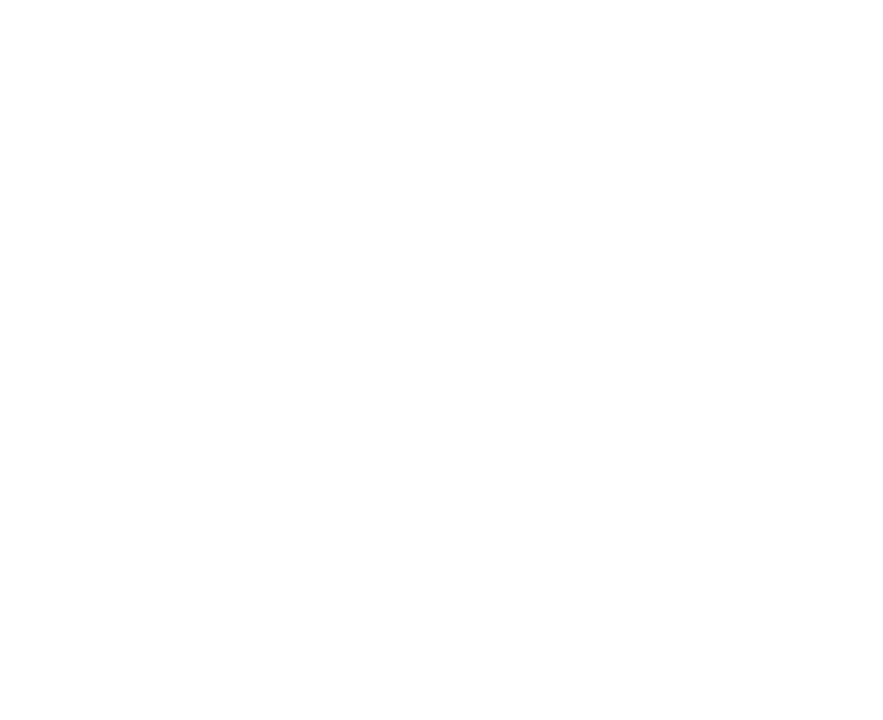
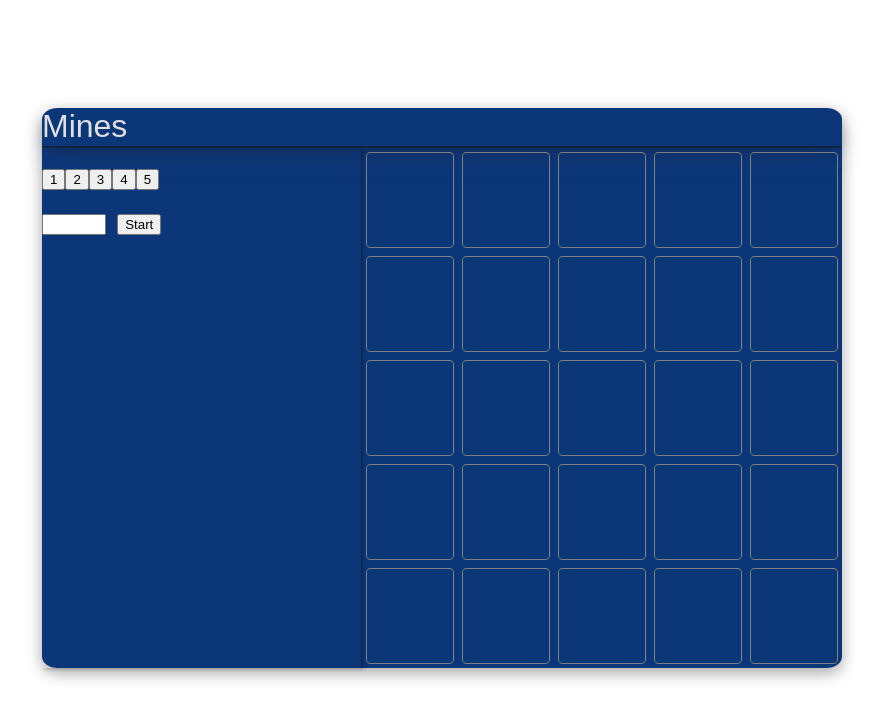
Before and after one commit to D1ddy/CoinFlipperAndMinesGame-Svelte, a SvelteKit app: page /mines in a window 1280 px wide. Shown: the top 720 px of the page, without its empty margins (198-1081 px from the left). Built offline with nearby package versions, Linux system fonts and the light colour scheme.

Commit message:
Added mines
Need to style it 🚑, and finish some logic

```diff
--- a/src/routes/coinFlip/body.svelte
+++ b/src/routes/coinFlip/body.svelte
@@ -97,6 +97,7 @@
     }
 
 </style>
+<title>Flip a Coin</title>
 <main>
     <div id = "mainContainer" transition:fade={{duration:1000}}>
         <div id="coin" bind:this={divElement}>
--- a/src/routes/main/body.svelte
+++ b/src/routes/main/body.svelte
@@ -45,6 +45,7 @@
         color: #E0E0E0;
     }
 </style>
+<title>Main</title>
 <main>
     <div id="games" transition:fly={{y:100, duration:1000}}>
         <div id="grid">
--- a/src/routes/mines/+page.svelte
+++ b/src/routes/mines/+page.svelte
@@ -0,0 +1,4 @@
+<script lang="ts">
+    import Body from './body.svelte'
+</script>
+<Body />
--- /dev/null
+++ b/src/routes/mines/body.svelte
@@ -0,0 +1,172 @@
+<script lang="ts">
+    class Polje{
+                bomb: boolean;
+                id:number;
+                constructor(bomb:boolean,id:number){
+                    this.bomb = bomb,
+                    this.id = id
+                }
+    }
+
+    let bombButtons:Array<string>= ['1','2','3','4','5'];
+    let numberOfBombs:number = $state(0);
+    let money:number = $state(100);
+    let inputMoney:any = $state(0);
+    let table:any = [];
+    let div:any = $state();
+    let finish:boolean = $state(false);
+    let gameInProgress:boolean = $state(false);
+    function makeTable(){
+    let tmp = 0;
+    for(let i = 0; i < 5; i++){
+        table[i] = [];
+        for(let j = 0; j < 5; j++){
+           let polje = new Polje(false, tmp); //Horrid class
+           table[i][j] = polje;
+           tmp++
+        }
+    }
+};
+makeTable();
+function putBombsIntoTable(numberOfBombs:number){
+    let positionOfBombs:Array<number> = [];
+    gameInProgress = true;
+    for(let i:number = 0; i < numberOfBombs ; i++){
+        let position:number = Math.round(Math.random() * 25);
+        if(positionOfBombs.length == 0){
+            positionOfBombs.push(position);
+            continue;
+        }
+        if(positionOfBombs.includes(position)){
+            i--;
+            continue;
+        }
+        positionOfBombs.push(position);
+    }
+    for(let i:number = 0; i < 5; i++){
+        for(let j:number = 0; j < 5; j++){
+            if(positionOfBombs.includes(table[i][j].id)){
+                table[i][j].bomb = true;
+
+            }
+        }
+    }
+}
+function clearTable(){
+    for(let i:number = 0; i < 5; i++){
+        for(let j:number = 0; j < 5; j++){
+            table[i][j].bomb = false;
+            //TODO change te colour of the divs again
+        }
+    }
+}
+</script>
+<style>
+    main{
+        display: flex;
+        flex-direction: column;
+        justify-content: center;
+        align-items: center;
+        min-height: calc(100vh - 5vh);
+        margin: 0;
+        color: #E0E0E0;
+        font-family: "Orbitron", sans-serif;
+        font-size: 5vh;
+    }
+    #table{
+        display: grid;
+        grid-template-columns: 40vh 1fr;
+        grid-template-rows: 5vh 1fr;
+        width: 100vh;
+        height: 70vh;
+        background-color: #0b3779;
+        border-radius: 2%;
+        box-shadow: rgba(0, 0, 0, 0.35) 0px 5px 15px;
+    }
+    #tableHeader{
+        justify-self: left;
+        font-size: 4vh !important;
+        grid-column: 1 /span 2;
+        width: 100%;
+        padding-right: 0%;
+        margin-right:0% ;
+        border:2px #11223a;
+        border-radius:2%;
+        box-shadow: rgba(50, 50, 93, 0.25) 0px 13px 27px -5px, rgba(0, 0, 0, 0.3) 0px 8px 16px -8px;
+        border-bottom-style: solid;
+
+    }
+    #bettingSection{
+        grid-column: 1;
+        grid-row: 2;
+        border: 1px #0f2747;
+        box-shadow: rgba(0, 0, 0, 0.15) 1.95px 1.95px 2.6px;
+        border-right-style: solid;
+    }
+    #bombs{
+    display: grid;
+    grid-template-columns: 1fr 1fr 1fr 1fr 1fr;
+    grid-template-rows: 1fr 1fr 1fr 1fr 1fr;
+    justify-items: center;
+    justify-content: center;
+    align-items: center;
+}
+    .polje{
+        width: 90%;
+        height: 90%;
+        border:1px solid gray;
+        border-radius: 5%;
+        cursor: pointer;
+    }
+</style>
+<title>Mines</title>
+<main>
+    <div id="table">
+        <div id="tableHeader">
+                Mines
+        </div>
+        <div id="bettingSection">
+            <div id="numberOfBombs">
+                {#each bombButtons as bomb}
+                 <button id="{bomb}" class="numberOfBombs" onclick="{()=>{
+                    numberOfBombs = parseInt(bomb);
+                 }}">{bomb}</button>
+                {/each}
+            </div>
+            <input type="number" min="0" max="{money}" bind:this={inputMoney}>
+            <button onclick="{()=>{
+                if(!gameInProgress){
+                    putBombsIntoTable(numberOfBombs);
+                    finish = true;
+                    console.table(table)
+                }
+            }}">Start</button>
+            {#if finish}
+                <button onclick="{() => {
+                    finish = false;
+                    clearTable();
+                    console.table(table);
+                    //TODO CHANGE MONEY\\
+                    }}">Finish</button>
+            {/if}
+        </div>
+        <div id="bombs">
+         {#each table as polje}
+            {#each polje as item}
+                <!-- svelte-ignore a11y_click_events_have_key_events -->
+                <!-- svelte-ignore a11y_no_static_element_interactions -->
+                <div class="polje" id="{item.id}" bind:this={div} onclick="{() => {
+                    if(!item.bomb && gameInProgress){
+                       console.log(div);
+                       //TODO change the colour of the divs
+                    }
+                    if(item.bomb){
+                        gameInProgress = false;
+                    }
+                    console.log(item);
+                }}"></div>
+            {/each}
+        {/each}
+</div>
+    </div>
+</main>
```
